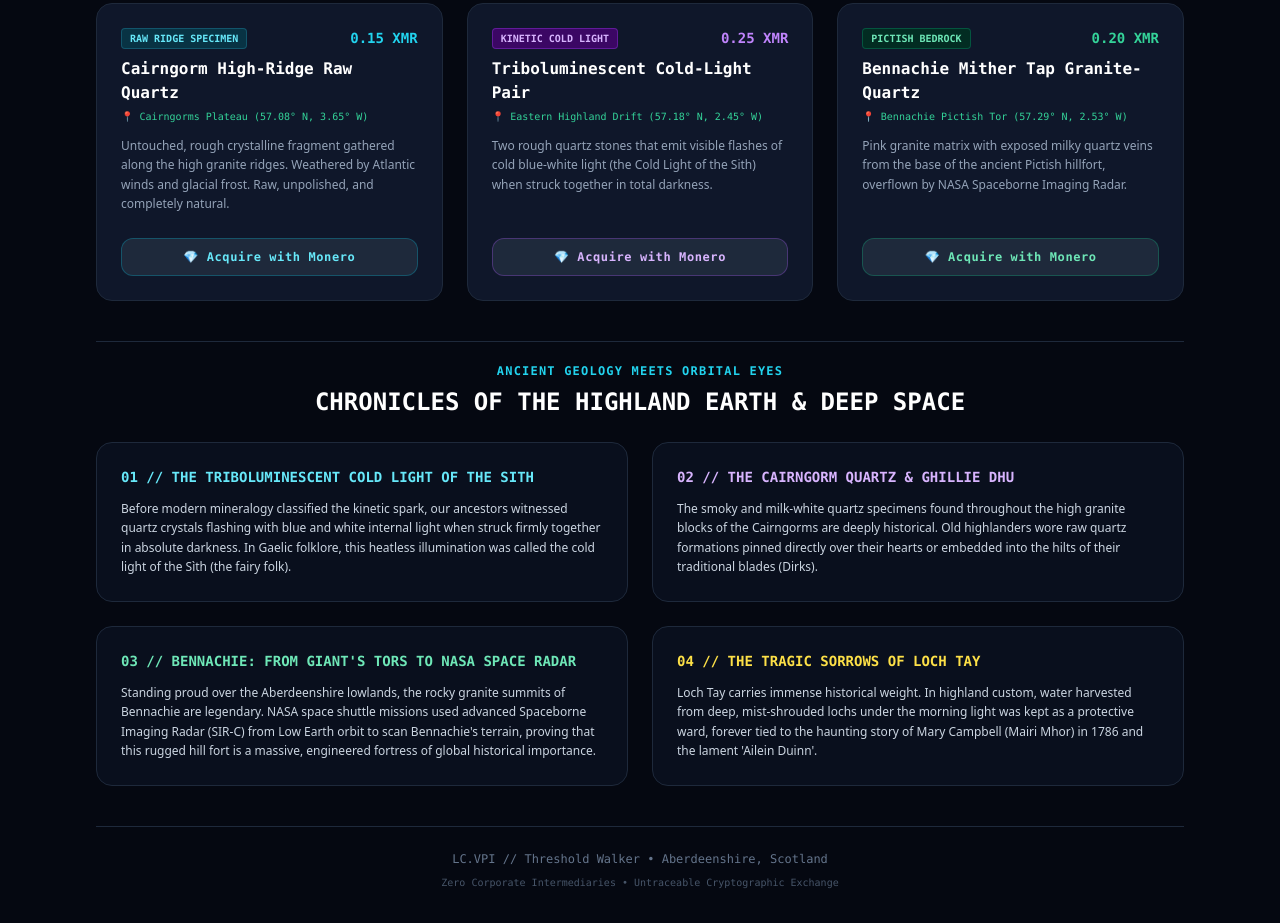
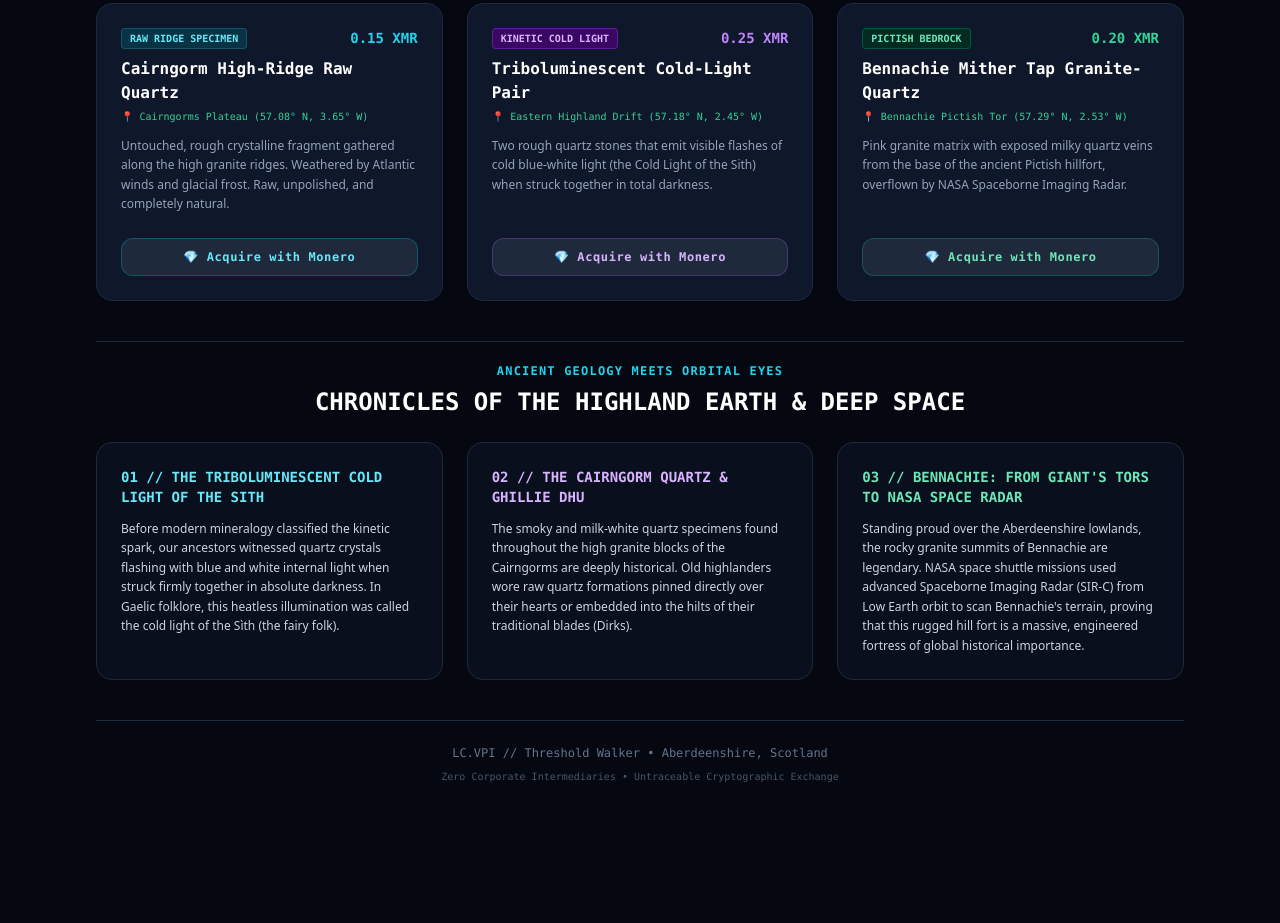
Before and after one commit to LiamC-VPI/mystic-stones, a plain HTML site: page index.html in a window 1280 px wide. Shown: the part 850-1773 px from the top of the page. After the commit the page ends 1667 px from the top, so only its background shows below. Drawn offline with nearby package versions, Linux system fonts and the light colour scheme.

Commit message:
Remove Loch Tay and balance Chronicles into 3-column layout

```diff
--- a/index.html
+++ b/index.html
@@ -17,9 +17,7 @@
   <!-- CONFIGURATION -->
   <!-- ============================================================= -->
   <script>
-    // Active Cloudflare HTTPS URL:
-    const LIVE_HTTPS_UPLINK = "https://short-guests-harris-nec.trycloudflare.com";;
-
+    const LIVE_HTTPS_UPLINK = "https://short-guests-harris-nec.trycloudflare.com";
     const WALLET_ADDRESS = "44HHgSFi9x7HoBeWSgJAFNFe8wxrz7g4hNnsH1dujZhqed5dZYHG8K6HfabWdnM2Hf1wFoP78yLwrG6EBhTvwN5jQWzigWm";
     const SIGNAL_LINK = "https://signal.me/#p/+44XXXXXXXXXX"; // Replace with your Signal link
   </script>
@@ -73,9 +71,7 @@
     </div>
   </header>
 
-  <!-- ============================================================= -->
-  <!-- LIVE HTTPS UPLINK PORTAL (THE BRIDGE TO YOUR TERMINAL APP) -->
-  <!-- ============================================================= -->
+  <!-- LIVE HTTPS UPLINK PORTAL -->
   <section class="bg-gradient-to-r from-emerald-950/40 via-slate-900 to-cyan-950/40 border border-emerald-500/40 rounded-2xl p-6 md:p-8 portal-glow">
     <div class="flex flex-col md:flex-row justify-between items-start md:items-center gap-6">
       <div class="space-y-2">
@@ -211,38 +207,39 @@
     </div>
   </section>
 
-  <!-- CHRONICLES SECTION -->
+  <!-- CHRONICLES (3-COLUMN CLEAN HIGHLAND LORE) -->
   <section class="space-y-6 pt-4 border-t border-slate-800">
     <div class="text-center space-y-1">
       <span class="text-xs font-bold text-cyan-400 tracking-widest uppercase">Ancient Geology Meets Orbital Eyes</span>
       <h2 class="text-xl md:text-2xl font-black text-white">CHRONICLES OF THE HIGHLAND EARTH & DEEP SPACE</h2>
     </div>
 
-    <div class="grid grid-cols-1 md:grid-cols-2 gap-6">
+    <div class="grid grid-cols-1 md:grid-cols-3 gap-6">
+
+      <!-- 01 -->
       <div class="bg-slate-900/50 border border-slate-800 rounded-2xl p-6 space-y-3">
         <h3 class="text-sm font-bold text-cyan-300">01 // THE TRIBOLUMINESCENT COLD LIGHT OF THE SITH</h3>
         <p class="text-xs text-slate-300 leading-relaxed font-sans">
           Before modern mineralogy classified the kinetic spark, our ancestors witnessed quartz crystals flashing with blue and white internal light when struck firmly together in absolute darkness. In Gaelic folklore, this heatless illumination was called the cold light of the Sìth (the fairy folk).
         </p>
       </div>
+
+      <!-- 02 -->
       <div class="bg-slate-900/50 border border-slate-800 rounded-2xl p-6 space-y-3">
         <h3 class="text-sm font-bold text-purple-300">02 // THE CAIRNGORM QUARTZ & GHILLIE DHU</h3>
         <p class="text-xs text-slate-300 leading-relaxed font-sans">
           The smoky and milk-white quartz specimens found throughout the high granite blocks of the Cairngorms are deeply historical. Old highlanders wore raw quartz formations pinned directly over their hearts or embedded into the hilts of their traditional blades (Dirks).
         </p>
       </div>
+
+      <!-- 03 -->
       <div class="bg-slate-900/50 border border-slate-800 rounded-2xl p-6 space-y-3">
         <h3 class="text-sm font-bold text-emerald-300">03 // BENNACHIE: FROM GIANT'S TORS TO NASA SPACE RADAR</h3>
         <p class="text-xs text-slate-300 leading-relaxed font-sans">
           Standing proud over the Aberdeenshire lowlands, the rocky granite summits of Bennachie are legendary. NASA space shuttle missions used advanced Spaceborne Imaging Radar (SIR-C) from Low Earth orbit to scan Bennachie's terrain, proving that this rugged hill fort is a massive, engineered fortress of global historical importance.
         </p>
       </div>
-      <div class="bg-slate-900/50 border border-slate-800 rounded-2xl p-6 space-y-3">
-        <h3 class="text-sm font-bold text-yellow-300">04 // THE TRAGIC SORROWS OF LOCH TAY</h3>
-        <p class="text-xs text-slate-300 leading-relaxed font-sans">
-          Loch Tay carries immense historical weight. In highland custom, water harvested from deep, mist-shrouded lochs under the morning light was kept as a protective ward, forever tied to the haunting story of Mary Campbell (Mairi Mhor) in 1786 and the lament 'Ailein Duinn'.
-        </p>
-      </div>
+
     </div>
   </section>
 
```
